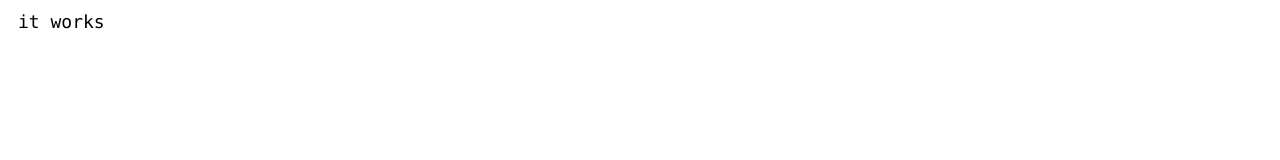
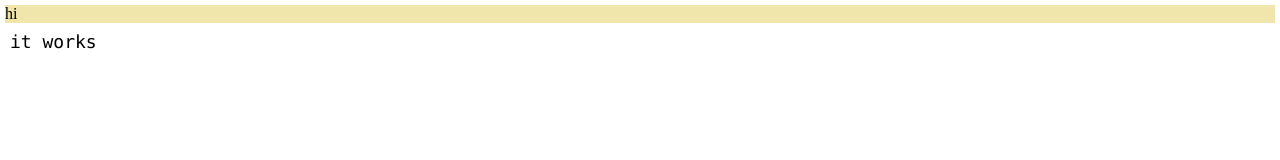
Before and after one commit to ntg-lol/txtworld, a website: page client/index.html in a window 1280 px wide. Drawn offline with Linux system fonts and the light colour scheme; files that its build step writes are made by us from their sources; files whose address does not match are found by name.

Commit message:
add top bar

```diff
--- /dev/null
+++ b/client/index.css
@@ -0,0 +1,8 @@
+body {
+    margin: 0px;
+}
+
+#bar {
+    margin: 5px;
+    background-color: #f0e5aa;
+}
--- a/client/index.html
+++ b/client/index.html
@@ -2,8 +2,10 @@
 <html>
     <head>
         <title>txtworld</title>
+        <link rel="stylesheet" href="/static/index.css">
     </head>
     <body>
+        <div id="bar">hi</div>
         <canvas id="canvas" width="100%" height="100%" style="border: none;"></canvas>
         <script src="/static/canvas.cjs"></script>
     </body>
```
